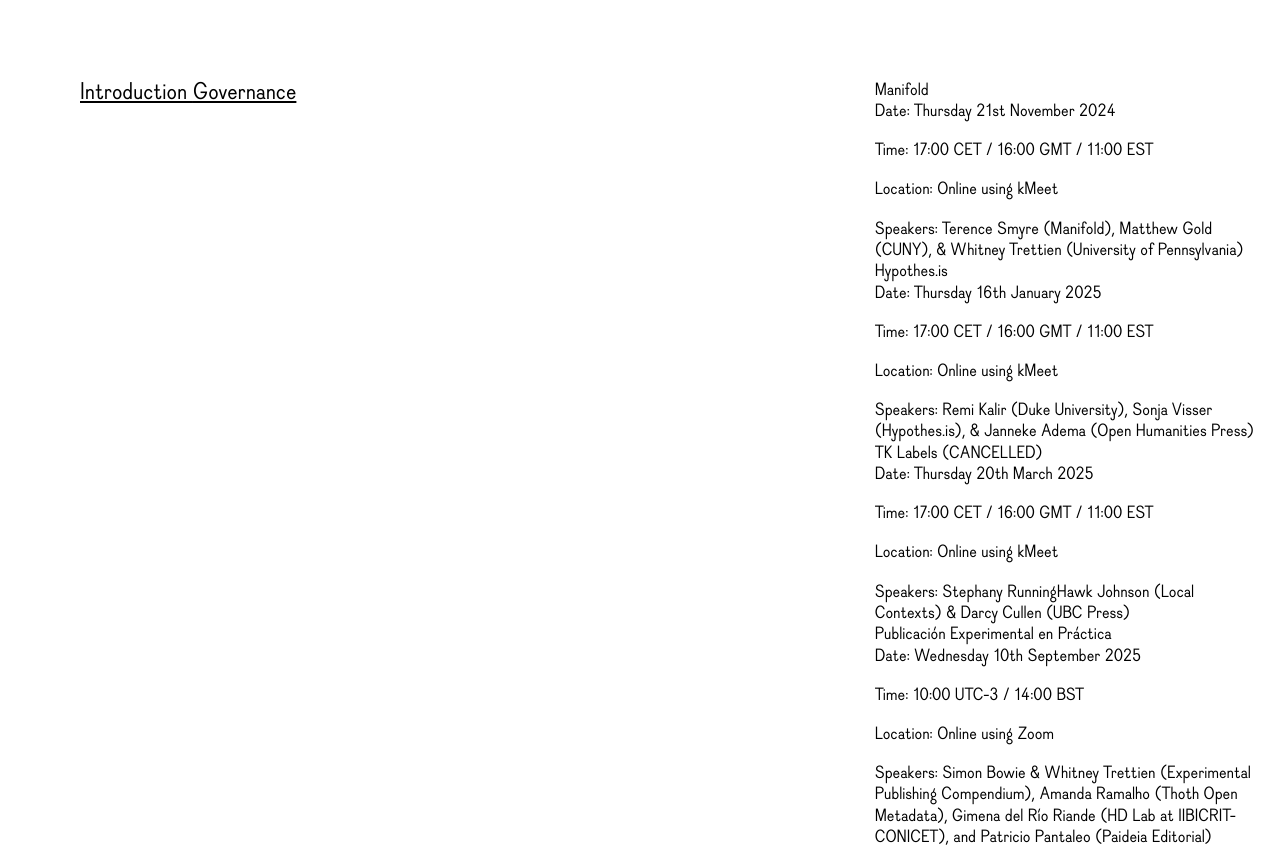
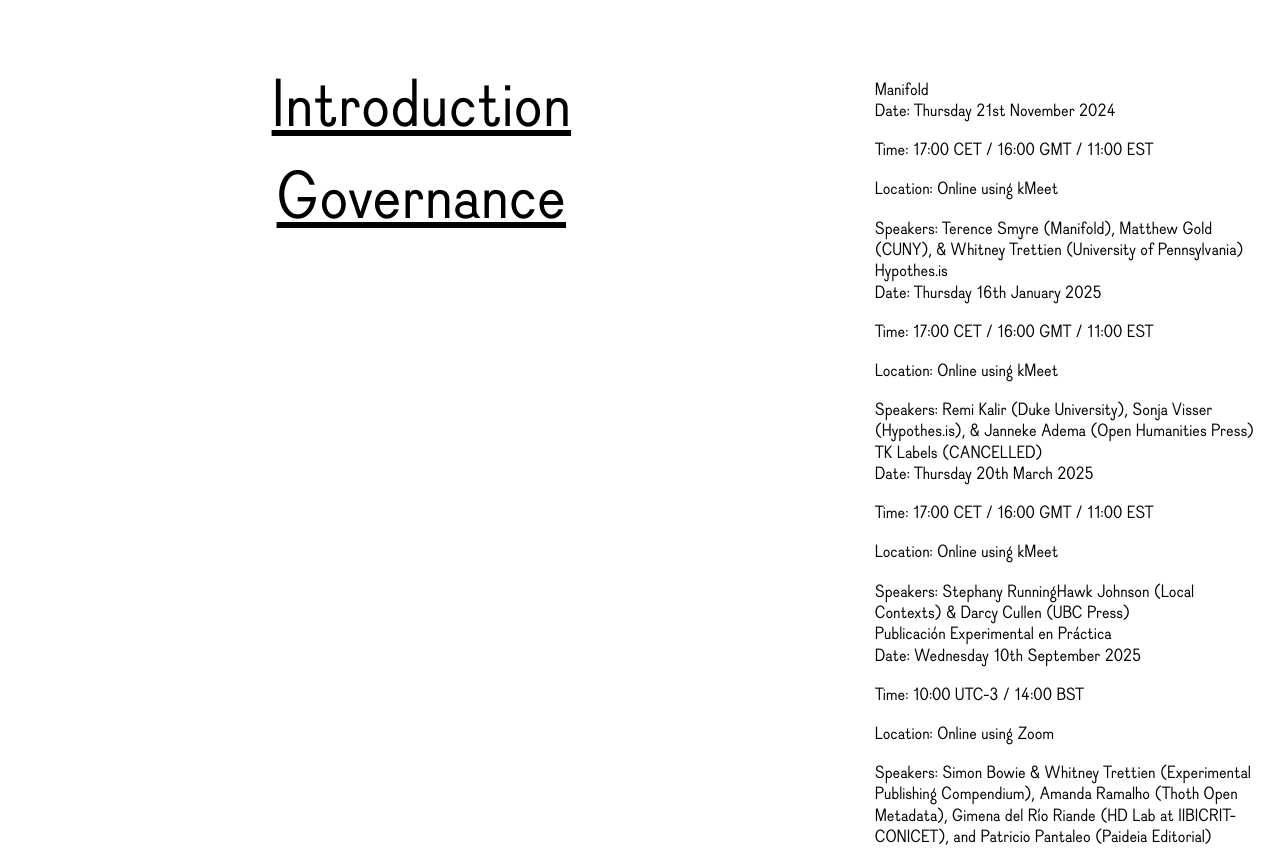
Before and after one commit to COPIM/expub_compendium, a Flask app: page /expub_seminars in a window 1280 px wide. Shown: the part 61-925 px from the top of the page. Run offline with Flask 3, Linux system fonts and the light colour scheme; style sheets or scripts are compiled from the project's sources; some libraries are stand-ins or nearby versions; some web fonts are replaced.

Commit message:
changing about page

```diff
--- a/web/app/templates/about.html
+++ b/web/app/templates/about.html
@@ -4,7 +4,8 @@
 
 <div class="grid lg:grid-cols-[2fr,1fr] gap-4 container">
 
-    <div class="cell-margin text max-w-[65ch] lg:m-16 text-lg lg:text-xl">
+    <div class="cell-margin text lg:m-16 flex flex-col items-center gap-8">
+        <div class="introduction_headings huge-title">
             <a href="/introduction"
                 hx-target="#modal-content"
                 hx-select="main"
@@ -12,6 +13,8 @@
                 @click="openModal()">
                 Introduction
             </a>
+        </div>
+        <div class="introduction_headings huge-title">
             <a href="/governance"
                 hx-target="#modal-content"
                 hx-select="main"
@@ -19,6 +22,7 @@
                 @click="openModal()">
                 Governance
             </a>
+        </div>
     </div>
 
     <div id="colophon" class="cell-margin text lg:my-16">
```
Also changed, not shown: web/content/governance.md (+1 -1 lines). Lines whose indentation alone changed are shown as unchanged.
